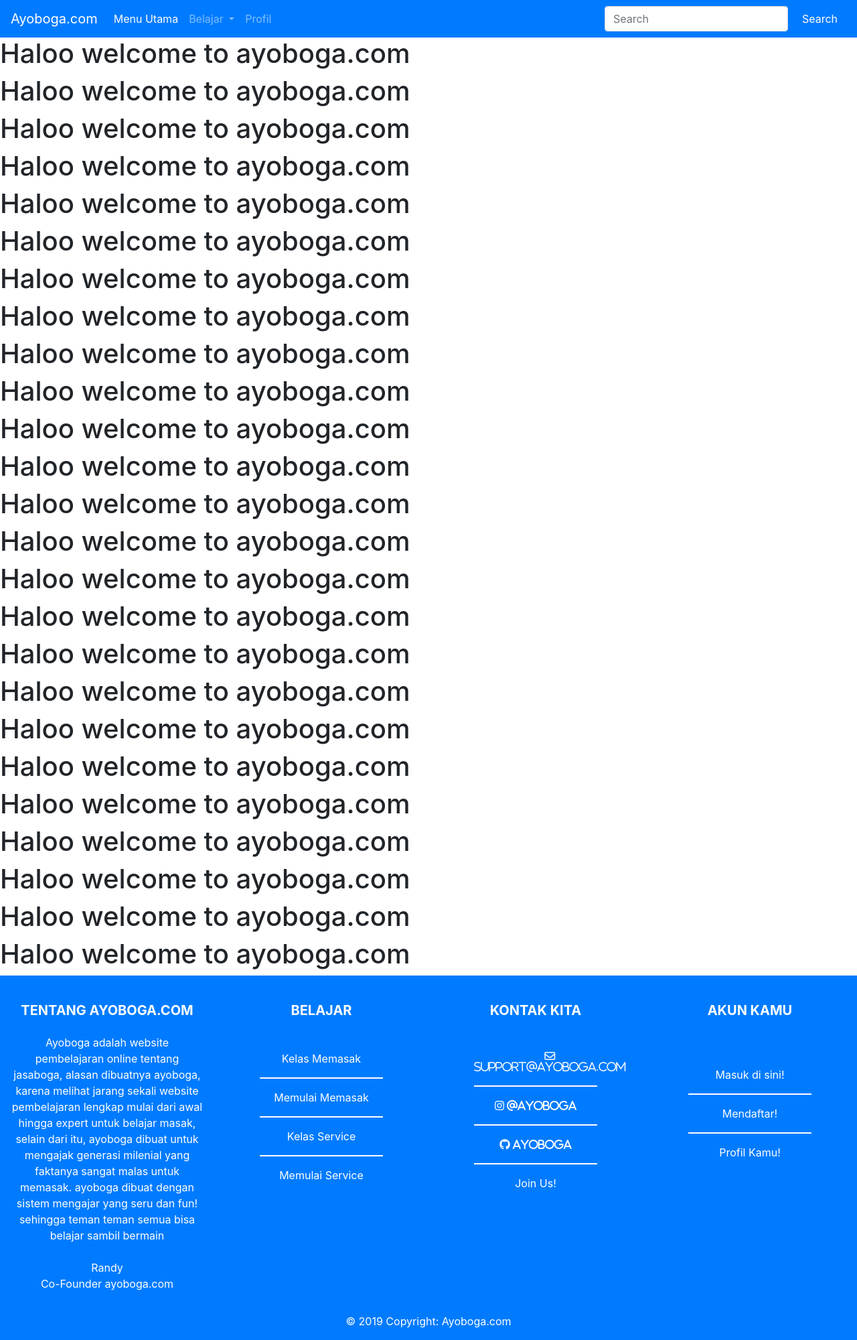
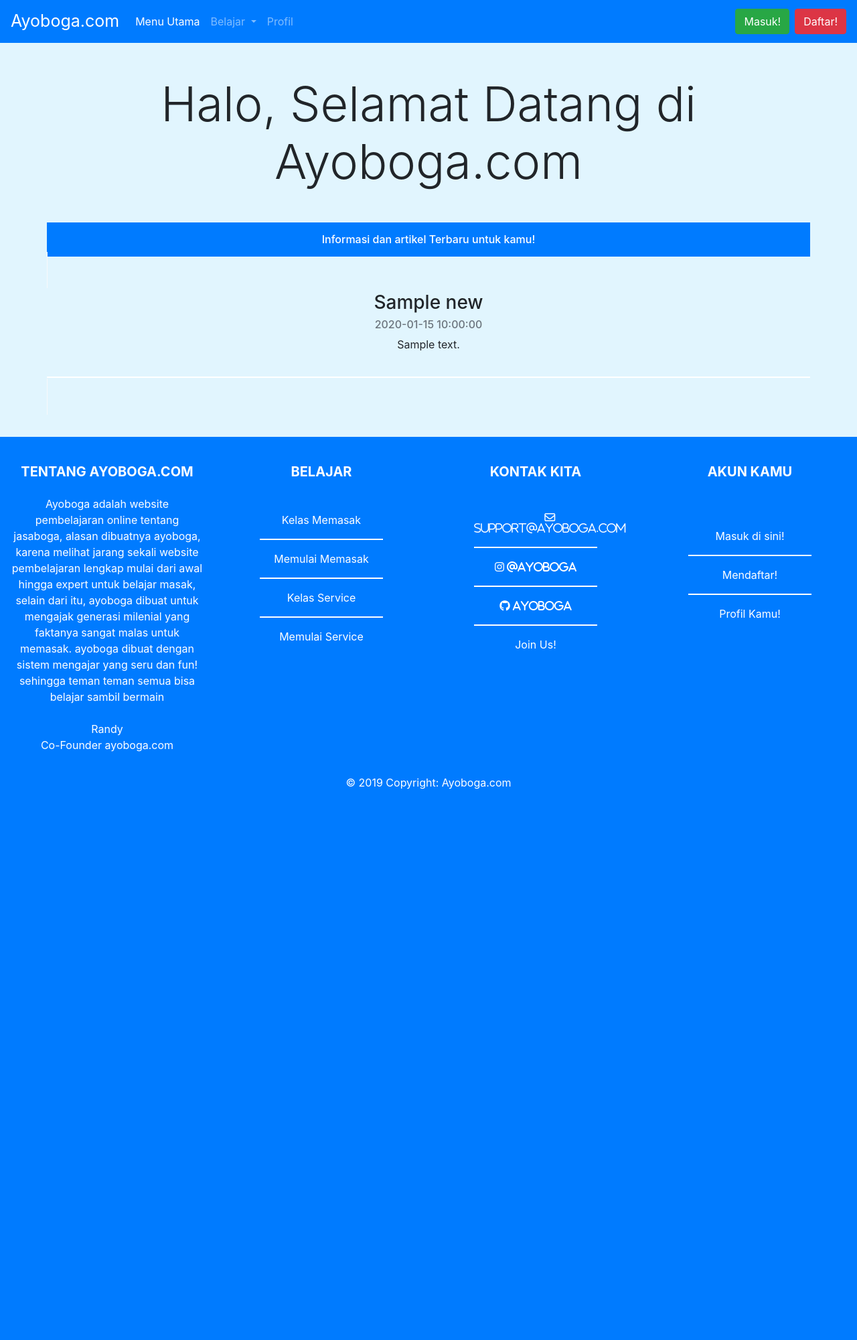
Before and after one commit to randynetworks/ayobogaReborn, a CodeIgniter app: page /database/index.php/welcome/index in a window 1280 px wide. Shown: the whole page at 67% size. After the commit the page ends 1178 px from the top, so only its background shows below. Run offline with CodeIgniter, Linux system fonts and the light colour scheme; tables that the repository leaves empty or names only in its code hold one stand-in row (values such as "Sample post"); some libraries are stand-ins or nearby versions.

Commit message:
MEMBERI FUNGSIONAL CARD BERITA

```diff
--- a/application/config/database.php
+++ b/application/config/database.php
@@ -76,9 +76,9 @@ $query_builder = TRUE;
 $db['default'] = array(
 	'dsn'	=> '',
 	'hostname' => 'localhost',
-	'username' => '',
+	'username' => 'root',
 	'password' => '',
-	'database' => '',
+	'database' => 'ayoboga_ci',
 	'dbdriver' => 'mysqli',
 	'dbprefix' => '',
 	'pconnect' => FALSE,
--- a/application/controllers/Welcome.php
+++ b/application/controllers/Welcome.php
@@ -3,10 +3,20 @@ defined('BASEPATH') OR exit('No direct script access allowed');
 
 class Welcome extends CI_Controller {
 
+
+	public function __construct() {
+        parent::__construct();
+        $this->load->model('card_News_model');
+        $this->load->helper('url_helper');
+
+    }
+
 	public function index()
 	{
+		$data['card_news'] = $this->card_News_model->get_news();
+
 		$this->load->view('templates/header');
-		$this->load->view('main_page');
+		$this->load->view('main_page', $data);
 		$this->load->view('templates/footer');
 
 	}
--- /dev/null
+++ b/application/models/Card_News_model.php
@@ -0,0 +1,13 @@
+<?php
+
+class Card_News_model extends CI_Model {
+
+    public function __construct() {
+        $this->load->database();
+    }
+
+    public function get_news() {
+        $query = $this->db->get('card_news');
+        return $query->result_array();
+    }
+}
--- a/application/views/main_page.php
+++ b/application/views/main_page.php
@@ -1,26 +1,17 @@
+<div class="container pl-0 pr-0 mt-5 mb-5">
+	<div class="text-center mb-5">
+		<h1 class="display-3">Halo, Selamat Datang di Ayoboga.com</h1>
+	</div>
+	<h6 class="bg-primary text-white pt-3 pb-3 text-center">Informasi dan artikel Terbaru untuk kamu!</h6>
 
-	<h1>Haloo welcome to ayoboga.com</h1>
-	<h1>Haloo welcome to ayoboga.com</h1>
-	<h1>Haloo welcome to ayoboga.com</h1>
-	<h1>Haloo welcome to ayoboga.com</h1>
-	<h1>Haloo welcome to ayoboga.com</h1>
-	<h1>Haloo welcome to ayoboga.com</h1>
-	<h1>Haloo welcome to ayoboga.com</h1>
-	<h1>Haloo welcome to ayoboga.com</h1>
-	<h1>Haloo welcome to ayoboga.com</h1>
-	<h1>Haloo welcome to ayoboga.com</h1>
-	<h1>Haloo welcome to ayoboga.com</h1>
-	<h1>Haloo welcome to ayoboga.com</h1>
-	<h1>Haloo welcome to ayoboga.com</h1>
-	<h1>Haloo welcome to ayoboga.com</h1>
-	<h1>Haloo welcome to ayoboga.com</h1>
-	<h1>Haloo welcome to ayoboga.com</h1>
-	<h1>Haloo welcome to ayoboga.com</h1>
-	<h1>Haloo welcome to ayoboga.com</h1>
-	<h1>Haloo welcome to ayoboga.com</h1>
-	<h1>Haloo welcome to ayoboga.com</h1>
-	<h1>Haloo welcome to ayoboga.com</h1>
-	<h1>Haloo welcome to ayoboga.com</h1>
-	<h1>Haloo welcome to ayoboga.com</h1>
-	<h1>Haloo welcome to ayoboga.com</h1>
-	<h1>Haloo welcome to ayoboga.com</h1>
+	<? foreach ($card_news as $news_item) : ?>
+	<div class="card text-center bg-light border-light pt-3 pb-3"style="width: 25rem; display:inline;">
+		<div class="card-body">
+			<h3 class="card-title"><?= $news_item['title'];?></h3>
+			<h6 class="card-subtitle mb-2 text-muted"><?= $news_item['date'];?></h6>
+			<p class="card-text"><?= $news_item['text'];?></p>
+		</div>
+		<hr>
+	</div>
+	<? endforeach ?>
+</div>
--- a/application/views/templates/footer.php
+++ b/application/views/templates/footer.php
@@ -28,13 +28,13 @@
           <h5 class="text-uppercase font-weight-bold mb-4">Belajar</h5>
           <br>
           <ul class="list-unstyled ">
-            <li><a href="#!" class="text-white">Kelas Memasak</a></li>
+            <li><a href="#!" class="text-white " id="hover-link">Kelas Memasak</a></li>
             <hr>
-            <li><a href="#!" class="text-white">Memulai Memasak</a></li>
+            <li><a href="#!" class="text-white " id="hover-link">Memulai Memasak</a></li>
             <hr>
-            <li><a href="#!" class="text-white">Kelas Service</a></li>
+            <li><a href="#!" class="text-white " id="hover-link">Kelas Service</a></li>
             <hr>
-            <li><a href="#!" class="text-white">Memulai Service</a></li>
+            <li><a href="#!" class="text-white " id="hover-link">Memulai Service</a></li>
           </ul>
         </div>
         <!--/.Second column-->
@@ -46,13 +46,13 @@
           <h5 class="text-uppercase font-weight-bold mb-4">Kontak Kita</h5>
           <br>
           <ul class="list-unstyled">
-            <li><a href="#!" class="text-white"><i class="far fa-envelope"> support@ayoboga.com</i> </a></li>
+            <li><a href="#!" class="text-white " id="hover-link"><i class="far fa-envelope"> support@ayoboga.com</i> </a></li>
             <hr>
-            <li><a href="#!" class="text-white"><i class="fab fa-instagram"> @ayoboga</i></a></li>
+            <li><a href="#!" class="text-white " id="hover-link"><i class="fab fa-instagram"> @ayoboga</i></a></li>
             <hr>
-            <li><a href="#!" class="text-white"><i class="fab fa-github"> ayoboga</i></a></li>
+            <li><a href="#!" class="text-white " id="hover-link"><i class="fab fa-github"> ayoboga</i></a></li>
             <hr>
-            <li><a href="#!" class="text-white">Join Us!</a></li>
+            <li><a href="#!" class="text-white " id="hover-link">Join Us!</a></li>
           </ul>
         </div>
         <!--/.Third column-->
@@ -65,11 +65,11 @@
           <h5 class="text-uppercase font-weight-bold mb-4">Akun kamu</h5>
           <br><br>
           <ul class="list-unstyled">
-            <li><a href="#!" class="text-white">Masuk di sini!</a></li>
+            <li><a href="#!" class="text-white " id="hover-link">Masuk di sini!</a></li>
             <hr>
-            <li><a href="#!" class="text-white">Mendaftar!</a></li>
+            <li><a href="#!" class="text-white " id="hover-link">Mendaftar!</a></li>
             <hr>
-            <li><a href="#!" class="text-white">Profil Kamu!</a></li>
+            <li><a href="#!" class="text-white " id="hover-link">Profil Kamu!</a></li>
           </ul>
         </div>
         <!--/.Fourth column-->
--- a/application/views/templates/header.php
+++ b/application/views/templates/header.php
@@ -21,6 +21,21 @@
     background-color: #fff;
     border: none;
     }
+
+        #hover-link:hover {
+            font-size: 20px;
+            text-decoration: none;
+        }
+
+    .navbar-brand {
+        font-size: 25px;
+    }
+
+    body{
+        background-color: #e1f5fe;
+    }
+
+
     </style>
 
 </head>
@@ -52,8 +67,9 @@
       </li>
     </ul>
     <form class="form-inline my-2 my-lg-0">
-      <input class="form-control mr-sm-2" type="search" placeholder="Search" aria-label="Search">
-      <button class="btn btn-primary my-2 my-sm-0" type="submit">Search</button>
+      <button class="btn btn-success my-2 my-sm-0 ml-2" type="submit">Masuk!</button>
+
+      <button class="btn btn-danger my-2 my-sm-0 ml-2" type="submit">Daftar!</button>
     </form>
   </div>
 </nav>
```
Also changed, not shown: application/controllers/CardNews.php (added, +15 -0 lines).
